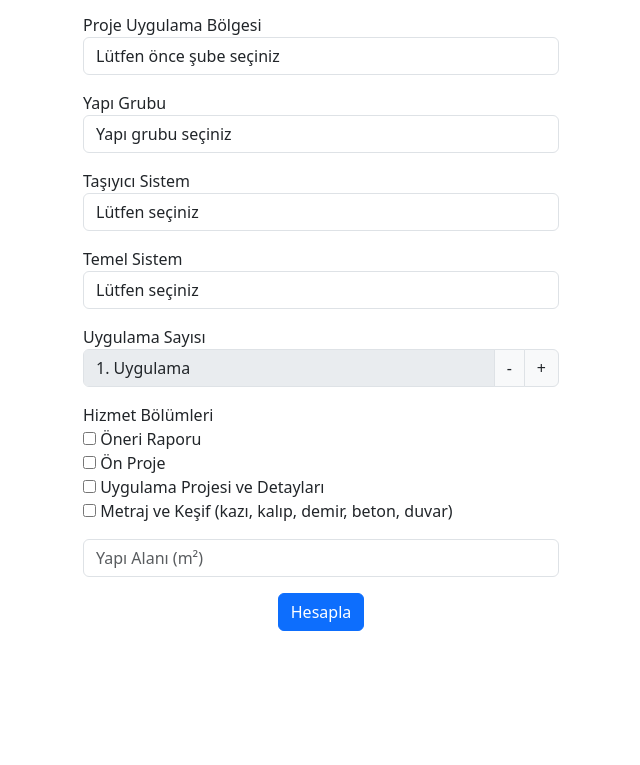
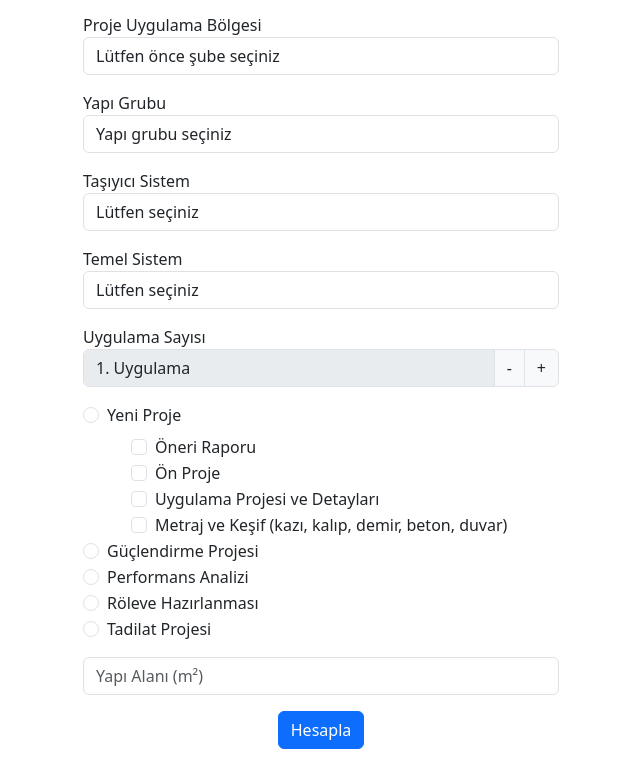
Before and after one commit to emircihangir/EC-Proje-Bedeli-Hesaplama, a plain HTML site: page index.html in a window 1280 px wide. Shown: the part 153-918 px from the top of the page, without its empty margins (319-959 px from the left). Before the commit the page ends 800 px from the top, so only its background shows below. Drawn offline with Linux system fonts and the light colour scheme.

Commit message:
Changed the checkbox structure

```diff
--- a/index.html
+++ b/index.html
@@ -13,7 +13,7 @@
 	<body class="p-3">
 		<h1 class="text-center">Proje Bedeli</h1>
 
-		<div class="container w-75 mt-4" style="max-width: 500px;">
+		<div class="container w-75 mt-4" style="max-width: 500px">
 			<div class="panel panel-default">
 				<div class="panel-body">
 					<div class="form-group mb-3">
@@ -80,32 +80,79 @@
 						<!-- usInput = Uygulama Sayısı input -->
 						<label for="usInput">Uygulama Sayısı</label>
 						<div class="input-group">
-							<input id="usInput" value="1. Uygulama" disabled class="form-control">
-							 <button class="input-group-text" onclick="decrease_us()">-</button>
-							 <button class="input-group-text" onclick="increase_us()">+</button>
+							<input id="usInput" value="1. Uygulama" disabled class="form-control" />
+							<button class="input-group-text" onclick="decrease_us()">-</button>
+							<button class="input-group-text" onclick="increase_us()">+</button>
 						</div>
 					</div>
 
-					<div class="form-group mb-3">
-						<label for="">Hizmet Bölümleri</label>
-						<div class="checkbox">
-							<label><input type="checkbox" value="oneri raporu"> Öneri Raporu</label>
-						</div>
-						<div class="checkbox">
-							<label><input type="checkbox" value="on proje"> Ön Proje</label>
-						</div>
-						<div class="checkbox">
-							<label><input type="checkbox" value="uygulama projesi ve detaylari"> Uygulama Projesi ve Detayları</label>
-						</div>
-						<div class="checkbox">
-							<label><input type="checkbox" value="metraj ve kesif"> Metraj ve Keşif (kazı, kalıp, demir, beton, duvar)</label>
+					<div class="form-check">
+						<label class="form-check-label" for="yeni proje"> Yeni Proje </label>
+						<input class="form-check-input" type="radio" name="options" id="yeni proje" value="yeni proje" />
+
+						<!-- Nested checkboxes under Option 1 -->
+						<div class="ms-4 mt-2">
+							<div class="form-check">
+								<input
+									class="form-check-input"
+									type="checkbox"
+									value="oneri raporu"
+									id="oneri raporu"
+									onchange="if(this.checked) select_yeni_proje_radiobutton()"
+								/>
+								<label class="form-check-label" for="oneri raporu"> Öneri Raporu </label>
+							</div>
+							<div class="form-check">
+								<input class="form-check-input" type="checkbox" value="on proje" id="on proje" onchange="if(this.checked) select_yeni_proje_radiobutton()" />
+								<label class="form-check-label" for="on proje"> Ön Proje </label>
+							</div>
+							<div class="form-check">
+								<input
+									class="form-check-input"
+									type="checkbox"
+									value="uygulama projesi ve detaylari"
+									id="uygulama projesi ve detaylari"
+									onchange="if(this.checked) select_yeni_proje_radiobutton()"
+								/>
+								<label class="form-check-label" for="uygulama projesi ve detaylari"> Uygulama Projesi ve Detayları </label>
+							</div>
+							<div class="form-check">
+								<input
+									class="form-check-input"
+									type="checkbox"
+									value="metraj ve kesif"
+									id="metraj ve kesif"
+									onchange="if(this.checked) select_yeni_proje_radiobutton()"
+								/>
+								<label class="form-check-label" for="metraj ve kesif"> Metraj ve Keşif (kazı, kalıp, demir, beton, duvar) </label>
+							</div>
 						</div>
 					</div>
 
-					<div class="form-group mb-3">
+					<div class="form-check">
+						<label class="form-check-label" for="guclendirme"> Güçlendirme Projesi </label>
+						<input class="form-check-input" type="radio" name="options" id="guclendirme" value="guclendirme" onchange="if(this.checked) deselect_checkboxes()"/>
+					</div>
+
+					<div class="form-check">
+						<label class="form-check-label" for="performans analizi"> Performans Analizi </label>
+						<input class="form-check-input" type="radio" name="options" id="performans analizi" value="performans analizi" onchange="if(this.checked) deselect_checkboxes()"/>
+					</div>
+
+					<div class="form-check">
+						<label class="form-check-label" for="roleve"> Röleve Hazırlanması </label>
+						<input class="form-check-input" type="radio" name="options" id="roleve" value="roleve" onchange="if(this.checked) deselect_checkboxes()"/>
+					</div>
+
+					<div class="form-check">
+						<label class="form-check-label" for="tadilat"> Tadilat Projesi </label>
+						<input class="form-check-input" type="radio" name="options" id="tadilat" value="tadilat" onchange="if(this.checked) deselect_checkboxes()"/>
+					</div>
+
+					<div class="form-group mb-3 mt-3">
 						<div class="input-group">
 							<!-- yaInput = Yapı Alanı input -->
-							<input id="yaInput" class="form-control" placeholder="Yapı Alanı (m²)">
+							<input id="yaInput" class="form-control" type="number" min="0" placeholder="Yapı Alanı (m²)" onchange="if(this.checked) deselect_checkboxes()"/>
 						</div>
 					</div>
 
--- a/main.js
+++ b/main.js
@@ -46,3 +46,25 @@ function decrease_us(){
 function calculate(){
     let yapi_alani = document.getElementById("yaInput").value;
 }
+
+/** if a checkbox is selected,
+ * automatically deselect all the other radio buttons except "Yeni Proje". */
+function select_yeni_proje_radiobutton(){
+    if(document.querySelector("input[type='radio']").checked) return;
+
+    for (let index = 0; index < document.querySelectorAll("input[type='radio']").length; index++) {
+        const radio_element = document.querySelectorAll("input[type='radio']")[index];
+        radio_element.checked = false;
+    }
+    document.querySelector("input[type='radio']").checked = true;
+}
+
+/** if a radio button other than "Yeni Proje" is selected,
+ * all the checkboxes under "Yeni Proje" should be deselected
+ */
+function deselect_checkboxes(){
+    for (let index = 0; index < document.querySelectorAll("input[type='checkbox']").length; index++) {
+        const radio_element = document.querySelectorAll("input[type='checkbox']")[index];
+        radio_element.checked = false;
+    }
+}
```
